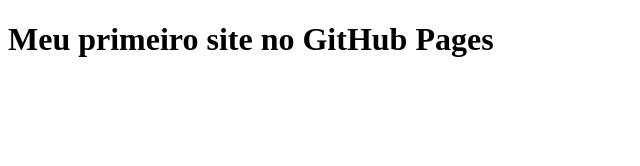
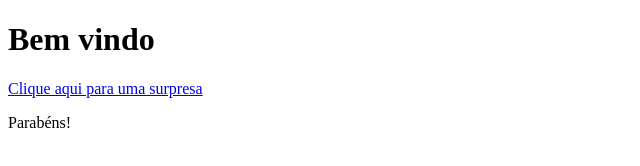
Before and after one commit to kaiky-ferreira/Teste, a plain HTML site: page index.html in a window 1280 px wide. Shown: the whole page, without its empty margins (0-640 px from the left). Drawn offline with Linux system fonts and the light colour scheme.

Commit message:
Add files via upload

```diff
--- a/index.html
+++ b/index.html
@@ -2,10 +2,12 @@
 <html lang="en">
     <head>
         <meta charset="UTF-8">
-        <title>Meu primeiro site publicado</title>
+        <title>AAAAAAAAAAAAAAAAAA</title>
     </head>
 
     <body>
-        <h1>Meu primeiro site no GitHub Pages</h1>
+        <h1>Bem vindo</h1>
+        <a href="https://www.youtube.com/watch?v=87KSo7lGThE">Clique aqui para uma surpresa</a>
+        <p>Parabéns!</p>
     </body>
 </html>
```
